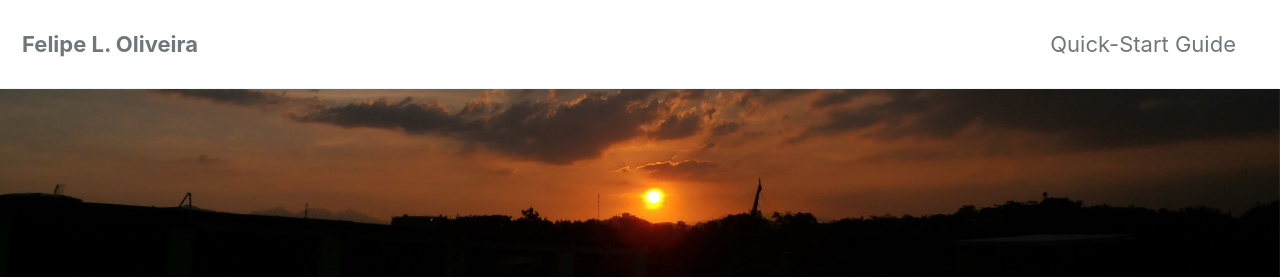
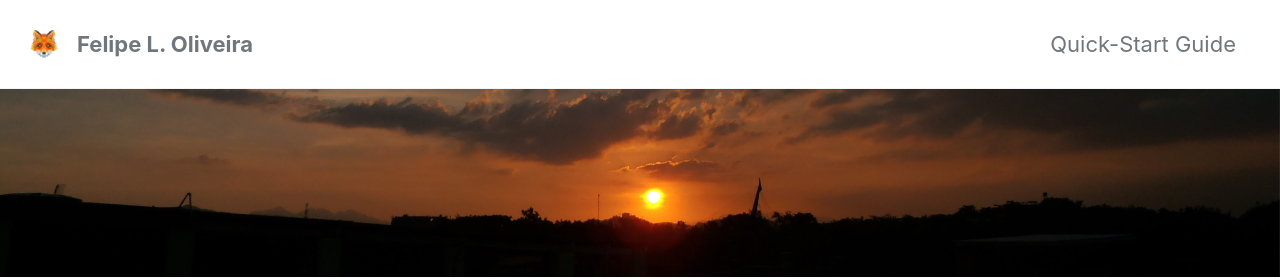
Before and after one commit to lipelopesoliveira/lipelopesoliveira.github.io, a Jekyll site: the page built from index.html, in a window 1280 px wide. Shown: the top 279 px of the page. Built offline with Jekyll 4.4.1, drawn with Linux system fonts in a browser that asks for light colours; cached includes are drawn as plain includes; nearby versions of some CDN libraries; the list of posts is cut into pages by our own code.

Commit message:
atualization2

```diff
--- a/_config.yml
+++ b/_config.yml
@@ -21,11 +21,11 @@
 subtitle                 : # site tagline that appears below site title in masthead
 name                     : "Felipe L. Oliveira"
 description              : "To nano and beyond... My personal website."
-url                      : # the base hostname & protocol for your site e.g. "https://mmistakes.github.io"
+url                      : "https://lipelopesoliveira.github.io" # the base hostname & protocol for your site e.g. "https://mmistakes.github.io"
 baseurl                  : # the subpath of your site, e.g. "/blog"
 repository               : # GitHub username/repo-name e.g. "mmistakes/minimal-mistakes"
 teaser                   : # path of fallback teaser image, e.g. "/assets/images/500x300.png"
-logo                     : # path of logo image to display in the masthead, e.g. "/assets/images/88x88.png"
+logo                     : "/images/logo.png" # path of logo image to display in the masthead, e.g. "/assets/images/88x88.png"
 masthead_title           : # overrides the website title displayed in the masthead, use " " for no title
 # breadcrumbs            : false # true, false (default)
 words_per_minute         : 200
```
Also changed, not shown: images/logo.png (added).
